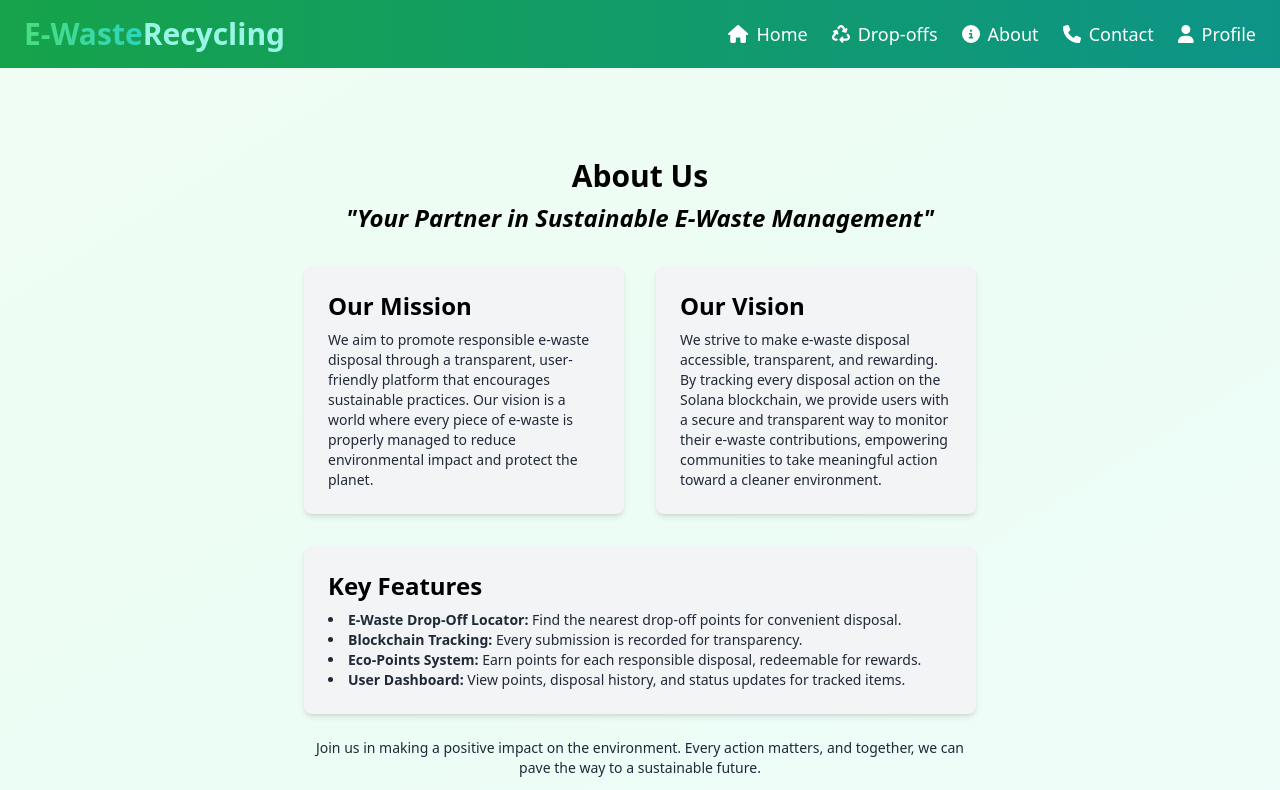
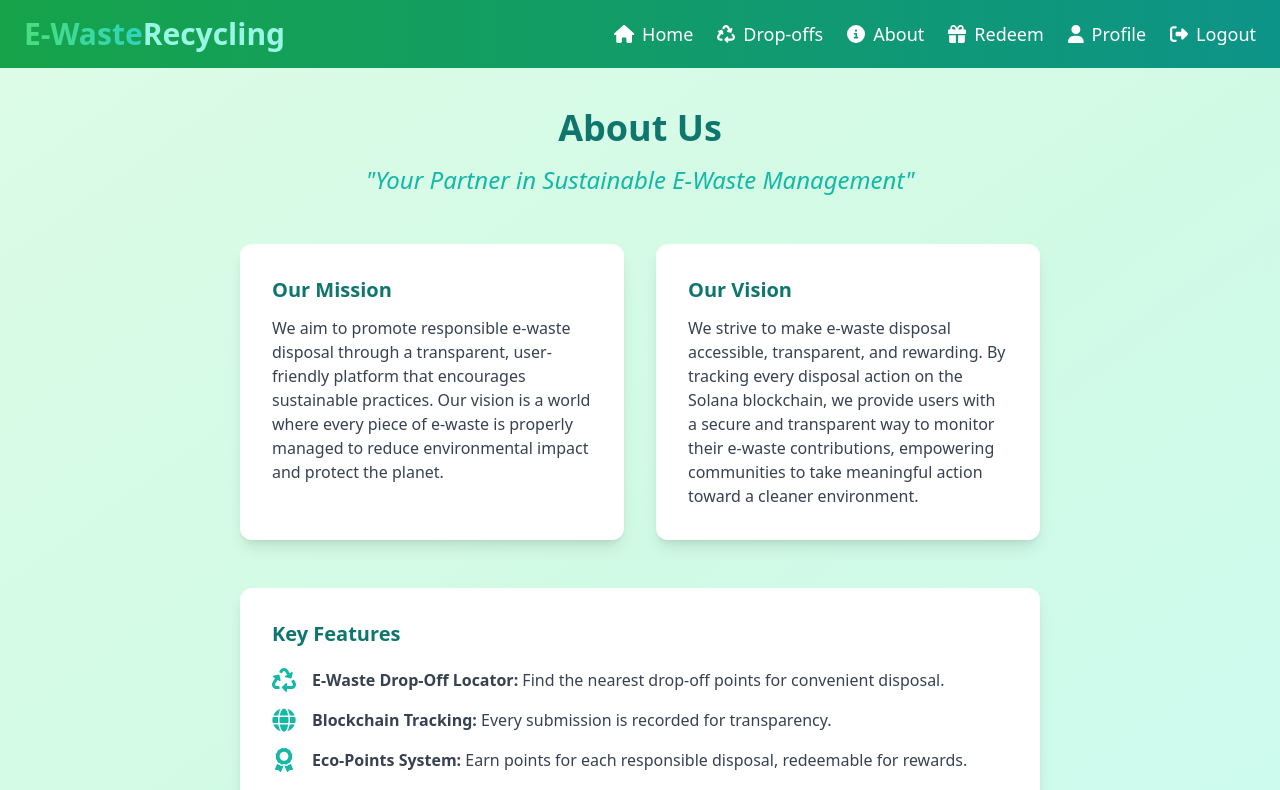
Before and after one commit to Akash-kafle/ByteBack, a React (Vite) app in the folder frontend/: page /about in a window 1280 px wide. Shown: the top 790 px of the page. Built offline with nearby package versions, Linux system fonts and the light colour scheme.

Commit message:
UI improvements

```diff
--- a/frontend/package.json
+++ b/frontend/package.json
@@ -16,6 +16,7 @@
     "@fortawesome/react-fontawesome": "^0.2.2",
     "@heroicons/react": "^1.0.6",
     "@material-tailwind/react": "^2.1.10",
+    "axios": "^1.7.7",
     "leaflet": "^1.9.4",
     "lucide-react": "^0.456.0",
     "react": "^18.3.1",
--- a/frontend/src/components/About.jsx
+++ b/frontend/src/components/About.jsx
@@ -1,43 +1,175 @@
-import React from 'react';
+import React, { useEffect, useState } from "react";
+import { FaRecycle, FaGlobe, FaHandshake, FaAward } from "react-icons/fa";
 
 const About = () => {
+  const [isMissionVisible, setIsMissionVisible] = useState(false);
+  const [isVisionVisible, setIsVisionVisible] = useState(false);
+  const [isFeaturesVisible, setIsFeaturesVisible] = useState(false);
+
+  // Intersection Observer setup
+  useEffect(() => {
+    const missionObserver = new IntersectionObserver(
+      (entries) => {
+        entries.forEach((entry) => {
+          if (entry.isIntersecting) {
+            setIsMissionVisible(true);
+          }
+        });
+      },
+      { threshold: 0.5 }
+    );
+
+    const visionObserver = new IntersectionObserver(
+      (entries) => {
+        entries.forEach((entry) => {
+          if (entry.isIntersecting) {
+            setIsVisionVisible(true);
+          }
+        });
+      },
+      { threshold: 0.5 }
+    );
+
+    const featuresObserver = new IntersectionObserver(
+      (entries) => {
+        entries.forEach((entry) => {
+          if (entry.isIntersecting) {
+            setIsFeaturesVisible(true);
+          }
+        });
+      },
+      { threshold: 0.5 }
+    );
+
+    // Observe elements
+    missionObserver.observe(document.getElementById("mission"));
+    visionObserver.observe(document.getElementById("vision"));
+    featuresObserver.observe(document.getElementById("features"));
+
+    return () => {
+      missionObserver.disconnect();
+      visionObserver.disconnect();
+      featuresObserver.disconnect();
+    };
+  }, []);
+
   return (
-    <div className="bg-gradient-to-br from-green-50 via-emerald-50 to-teal-50 h-screen flex flex-col items-center justify-center">
-      <div className="max-w-4xl w-full px-28">
-        <h2 className="text-3xl font-semibold mb-2 text-center">About Us</h2>
-        <h3 className="text-2xl font-bold italic text-center">"Your Partner in Sustainable E-Waste Management"</h3>
+    <div className="bg-gradient-to-br from-green-100 via-emerald-100 to-teal-100 min-h-screen flex flex-col items-center justify-center py-10">
+      <div className="max-w-5xl w-full px-8 sm:px-16 md:px-28">
+        {/* Title Section */}
+        <h2 className="text-4xl font-extrabold mb-4 text-center text-teal-700">
+          About Us
+        </h2>
+        <h3 className="text-2xl font-medium italic text-center text-teal-500 mb-6">
+          "Your Partner in Sustainable E-Waste Management"
+        </h3>
 
-        {/* Slightly elevate the next section */}
-        <div className="mt-8">
-
-          <div className="grid md:grid-cols-2 gap-8 mb-8">
-            <div className="bg-gray-100 p-6 rounded-lg shadow-md">
-              <h3 className="text-2xl font-bold mb-2">Our Mission</h3>
-              <p className="text-sm text-gray-800">
-                We aim to promote responsible e-waste disposal through a transparent, user-friendly platform that encourages sustainable practices. Our vision is a world where every piece of e-waste is properly managed to reduce environmental impact and protect the planet.
+        <div className="mt-12 space-y-12">
+          {/* Mission and Vision Sections in Grid */}
+          <div className="grid md:grid-cols-2 gap-8">
+            {/* Mission Section */}
+            <div
+              id="mission"
+              className={`bg-white p-8 rounded-xl shadow-lg hover:shadow-2xl transition-all duration-300 transform ${
+                isMissionVisible
+                  ? "opacity-100 translate-y-0"
+                  : "opacity-0 translate-y-10"
+              }`}
+              style={{
+                transition: "opacity 0.8s ease-out, transform 0.8s ease-out",
+              }}
+            >
+              <h3 className="text-xl font-semibold text-teal-700 mb-3">
+                Our Mission
+              </h3>
+              <p className="text-base text-gray-700">
+                We aim to promote responsible e-waste disposal through a
+                transparent, user-friendly platform that encourages sustainable
+                practices. Our vision is a world where every piece of e-waste is
+                properly managed to reduce environmental impact and protect the
+                planet.
               </p>
             </div>
 
-            <div className="bg-gray-100 p-6 rounded-lg shadow-md">
-              <h3 className="text-2xl font-bold mb-2">Our Vision</h3>
-              <p className="text-sm text-gray-800">
-                We strive to make e-waste disposal accessible, transparent, and rewarding. By tracking every disposal action on the Solana blockchain, we provide users with a secure and transparent way to monitor their e-waste contributions, empowering communities to take meaningful action toward a cleaner environment.
+            {/* Vision Section */}
+            <div
+              id="vision"
+              className={`bg-white p-8 rounded-xl shadow-lg hover:shadow-2xl transition-all duration-300 transform ${
+                isVisionVisible
+                  ? "opacity-100 translate-y-0"
+                  : "opacity-0 translate-y-10"
+              }`}
+              style={{
+                transition: "opacity 0.8s ease-out, transform 0.8s ease-out",
+              }}
+            >
+              <h3 className="text-xl font-semibold text-teal-700 mb-3">
+                Our Vision
+              </h3>
+              <p className="text-base text-gray-700">
+                We strive to make e-waste disposal accessible, transparent, and
+                rewarding. By tracking every disposal action on the Solana
+                blockchain, we provide users with a secure and transparent way
+                to monitor their e-waste contributions, empowering communities
+                to take meaningful action toward a cleaner environment.
               </p>
             </div>
           </div>
 
-          <div className="bg-gray-100 p-6 rounded-lg shadow-md">
-            <h3 className="text-2xl font-bold mb-2">Key Features</h3>
-            <ul className="list-disc list-inside text-sm text-gray-800">
-              <li><strong>E-Waste Drop-Off Locator:</strong> Find the nearest drop-off points for convenient disposal.</li>
-              <li><strong>Blockchain Tracking:</strong> Every submission is recorded for transparency.</li>
-              <li><strong>Eco-Points System:</strong> Earn points for each responsible disposal, redeemable for rewards.</li>
-              <li><strong>User Dashboard:</strong> View points, disposal history, and status updates for tracked items.</li>
-            </ul>
+          {/* Key Features Section */}
+          <div
+            id="features"
+            className={`bg-white p-8 rounded-xl shadow-lg hover:shadow-2xl transition-all duration-300 transform ${
+              isFeaturesVisible
+                ? "opacity-100 translate-y-0"
+                : "opacity-0 translate-y-10"
+            }`}
+            style={{
+              transition: "opacity 0.8s ease-out, transform 0.8s ease-out",
+            }}
+          >
+            <h3 className="text-xl font-semibold text-teal-700 mb-5">
+              Key Features
+            </h3>
+            <div className="space-y-4 text-gray-700">
+              <div className="flex items-start space-x-4">
+                <FaRecycle className="text-teal-500 text-2xl" />
+                <p>
+                  <strong>E-Waste Drop-Off Locator:</strong> Find the nearest
+                  drop-off points for convenient disposal.
+                </p>
+              </div>
+              <div className="flex items-start space-x-4">
+                <FaGlobe className="text-teal-500 text-2xl" />
+                <p>
+                  <strong>Blockchain Tracking:</strong> Every submission is
+                  recorded for transparency.
+                </p>
+              </div>
+              <div className="flex items-start space-x-4">
+                <FaAward className="text-teal-500 text-2xl" />
+                <p>
+                  <strong>Eco-Points System:</strong> Earn points for each
+                  responsible disposal, redeemable for rewards.
+                </p>
+              </div>
+              <div className="flex items-start space-x-4">
+                <FaHandshake className="text-teal-500 text-2xl" />
+                <p>
+                  <strong>User Dashboard:</strong> View points, disposal
+                  history, and status updates for tracked items.
+                </p>
+              </div>
+            </div>
           </div>
 
-          <div className="text-center mt-6">
-            <p className="text-sm text-gray-800">Join us in making a positive impact on the environment. Every action matters, and together, we can pave the way to a sustainable future.</p>
+          {/* Closing Section */}
+          <div className="text-center mt-10">
+            <p className="text-lg text-gray-700">
+              Join us in making a positive impact on the environment. Every
+              action matters, and together, we can pave the way to a sustainable
+              future.
+            </p>
           </div>
         </div>
       </div>
--- a/frontend/src/components/Navbar.jsx
+++ b/frontend/src/components/Navbar.jsx
@@ -7,11 +7,20 @@ import {
   faPhone,
   faBars,
   faUser,
+  faSignOutAlt,
+  faGift, // Add the logout icon
 } from "@fortawesome/free-solid-svg-icons";
 import { NavLink } from "react-router-dom";
 
 const Navbar = () => {
   const [showMobileMenu, setShowMobileMenu] = useState(false);
+
+  // Function to handle logout
+  const handleLogout = () => {
+
+    console.log("Logging out...");
+
+  };
 
   return (
     <nav className="bg-gradient-to-r from-green-600 to-teal-600 shadow-md">
@@ -33,12 +42,12 @@ const Navbar = () => {
           }`}
         >
           <NavLink
-           to="/"
+            to="/"
             className="text-white text-lg hover:text-teal-200 transition-all duration-300"
           >
             <FontAwesomeIcon icon={faHome} className="mr-2" />
             Home
-            </NavLink>
+          </NavLink>
           <NavLink
             to="/dropoff"
             className="text-white text-lg hover:text-teal-200 transition-all duration-300"
@@ -53,13 +62,13 @@ const Navbar = () => {
             <FontAwesomeIcon icon={faInfoCircle} className="mr-2" />
             About
           </NavLink>
-          <a
-            href="/contact"
+          <NavLink
+            to="/redeem"
             className="text-white text-lg hover:text-teal-200 transition-all duration-300"
           >
-            <FontAwesomeIcon icon={faPhone} className="mr-2" />
-            Contact
-          </a>
+            <FontAwesomeIcon icon={faGift} className="mr-2" />
+            Redeem
+          </NavLink>
           <NavLink
             to="/profile"
             className="text-white text-lg hover:text-teal-200 transition-all duration-300"
@@ -67,6 +76,15 @@ const Navbar = () => {
             <FontAwesomeIcon icon={faUser} className="mr-2" />
             Profile
           </NavLink>
+
+          {/* Logout Link */}
+          <button
+            onClick={handleLogout}
+            className="text-white text-lg hover:text-teal-200 transition-all duration-300"
+          >
+            <FontAwesomeIcon icon={faSignOutAlt} className="mr-2" />
+            Logout
+          </button>
         </div>
 
         {/* Mobile Menu Button */}
```
Also changed, not shown: frontend/src/components/Signup.jsx (+55 -45 lines).
